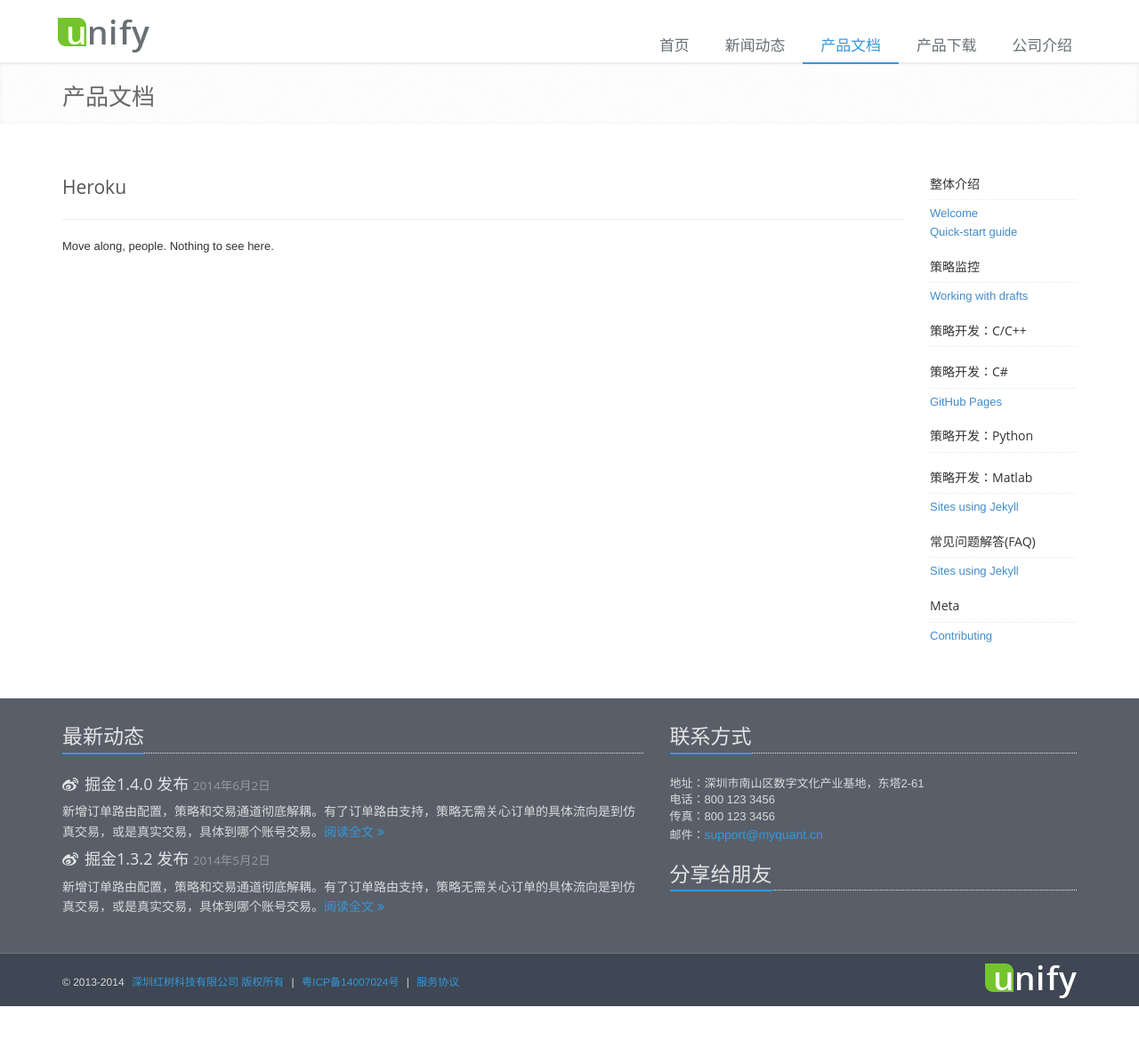
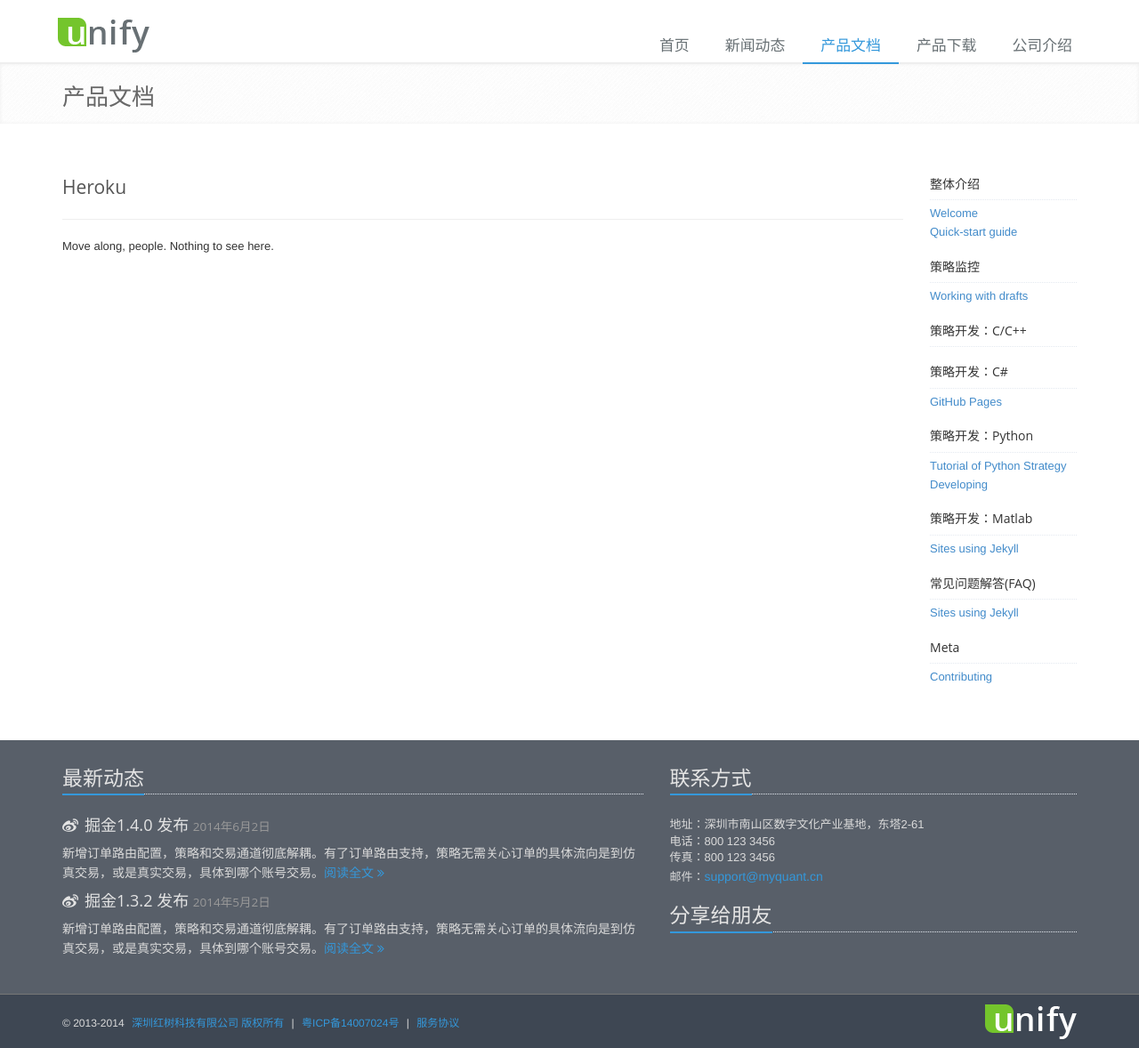
Before and after one commit to ongbe/site, a Jekyll site: the page built from docs/heroku.md, in a window 1280 px wide. Shown: the whole page at 89% size. Built offline with Jekyll 4.4.1, drawn with Linux system fonts in a browser that asks for light colours; Markdown is read by kramdown in place of the engine named in the settings; comment, search, counter and statistics services are not loaded; before the commit the page ends 1131 px from its top, so only the background shows below that.

Commit message:
Update docs.yml

```diff
--- a/_data/docs.yml
+++ b/_data/docs.yml
@@ -21,8 +21,8 @@
 
 - title: 策略开发：Python
   docs:
-  - tutorial
-  - examples
+  - python_tut
+  - python_examples
 
 - title: 策略开发：Matlab
   docs:
```
